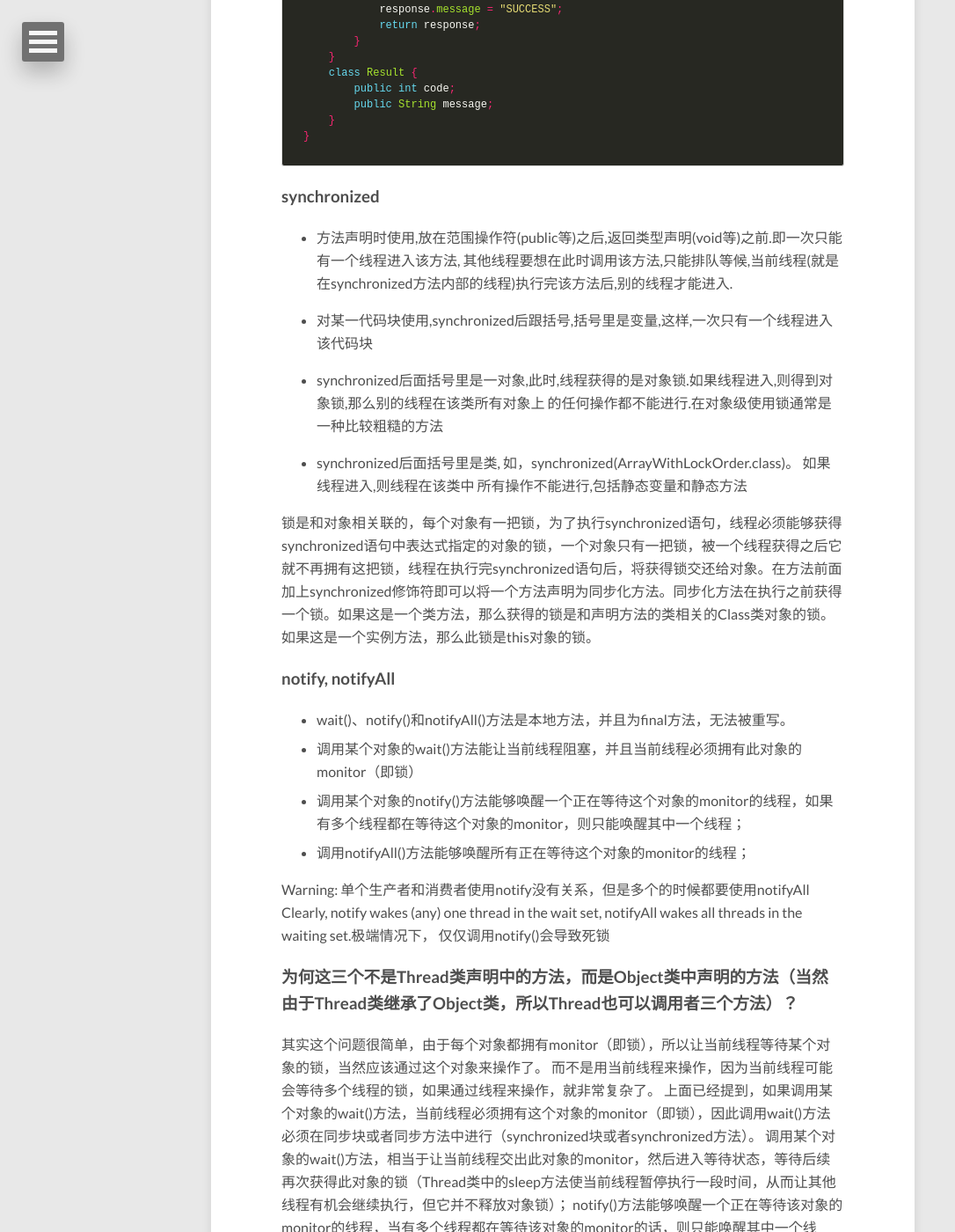
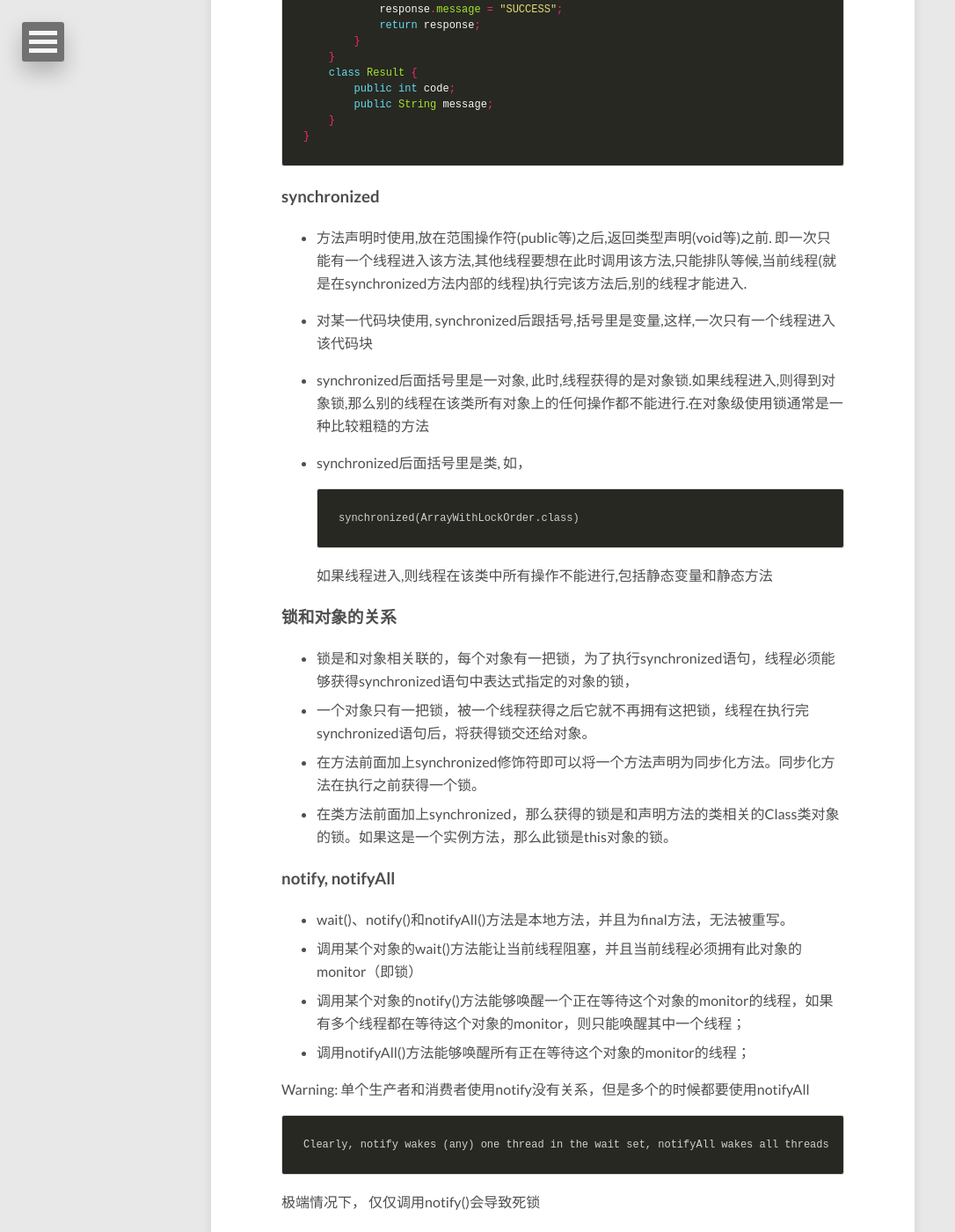
Before and after one commit to liao123abc/liao123abc.github.io, a Jekyll site: the page built from _posts/2017-09-10-Java-Thread.markdown, in a window 1280 px wide and 1400 px high, scrolled down 1809 px. Shown: the whole window at 88% size, without its empty margins (0-1086 px from the left). Built offline with Jekyll 4.4.1, drawn with Linux system fonts in a browser that asks for light colours; nearby versions of some CDN libraries; some of the changed text lies outside the part shown.

Commit message:
change thread markdown style

````diff
--- a/_posts/2017-09-10-Java-Thread.markdown
+++ b/_posts/2017-09-10-Java-Thread.markdown
@@ -90,18 +90,26 @@
 ```
 
 ### synchronized
-- 方法声明时使用,放在范围操作符(public等)之后,返回类型声明(void等)之前.即一次只能有一个线程进入该方法,
-  其他线程要想在此时调用该方法,只能排队等候,当前线程(就是在synchronized方法内部的线程)执行完该方法后,别的线程才能进入.
+- 方法声明时使用,放在范围操作符(public等)之后,返回类型声明(void等)之前.
+  即一次只能有一个线程进入该方法,其他线程要想在此时调用该方法,只能排队等候,当前线程(就是在synchronized方法内部的线程)执行完该方法后,别的线程才能进入.
 
-- 对某一代码块使用,synchronized后跟括号,括号里是变量,这样,一次只有一个线程进入该代码块
+- 对某一代码块使用,
+  synchronized后跟括号,括号里是变量,这样,一次只有一个线程进入该代码块
 
-- synchronized后面括号里是一对象,此时,线程获得的是对象锁.如果线程进入,则得到对象锁,那么别的线程在该类所有对象上
-  的任何操作都不能进行.在对象级使用锁通常是一种比较粗糙的方法
+- synchronized后面括号里是一对象,
+  此时,线程获得的是对象锁.如果线程进入,则得到对象锁,那么别的线程在该类所有对象上的任何操作都不能进行.在对象级使用锁通常是一种比较粗糙的方法
 
-- synchronized后面括号里是类, 如，synchronized(ArrayWithLockOrder.class)。 如果线程进入,则线程在该类中
-  所有操作不能进行,包括静态变量和静态方法
+- synchronized后面括号里是类, 如，
+```
+synchronized(ArrayWithLockOrder.class)
+```
+如果线程进入,则线程在该类中所有操作不能进行,包括静态变量和静态方法
 
-锁是和对象相关联的，每个对象有一把锁，为了执行synchronized语句，线程必须能够获得synchronized语句中表达式指定的对象的锁，一个对象只有一把锁，被一个线程获得之后它就不再拥有这把锁，线程在执行完synchronized语句后，将获得锁交还给对象。在方法前面加上synchronized修饰符即可以将一个方法声明为同步化方法。同步化方法在执行之前获得一个锁。如果这是一个类方法，那么获得的锁是和声明方法的类相关的Class类对象的锁。如果这是一个实例方法，那么此锁是this对象的锁。
+### 锁和对象的关系
+- 锁是和对象相关联的，每个对象有一把锁，为了执行synchronized语句，线程必须能够获得synchronized语句中表达式指定的对象的锁，
+- 一个对象只有一把锁，被一个线程获得之后它就不再拥有这把锁，线程在执行完synchronized语句后，将获得锁交还给对象。
+- 在方法前面加上synchronized修饰符即可以将一个方法声明为同步化方法。同步化方法在执行之前获得一个锁。
+- 在类方法前面加上synchronized，那么获得的锁是和声明方法的类相关的Class类对象的锁。如果这是一个实例方法，那么此锁是this对象的锁。
 
 ### notify, notifyAll
 - wait()、notify()和notifyAll()方法是本地方法，并且为final方法，无法被重写。
@@ -111,18 +119,24 @@
 
 Warning:
 单个生产者和消费者使用notify没有关系，但是多个的时候都要使用notifyAll
-Clearly, notify wakes (any) one thread in the wait set, notifyAll wakes all threads in the waiting set.极端情况下， 仅仅调用notify()会导致死锁
 
-### 为何这三个不是Thread类声明中的方法，而是Object类中声明的方法（当然由于Thread类继承了Object类，所以Thread也可以调用者三个方法）？
-其实这个问题很简单，由于每个对象都拥有monitor（即锁），所以让当前线程等待某个对象的锁，当然应该通过这个对象来操作了。
-而不是用当前线程来操作，因为当前线程可能会等待多个线程的锁，如果通过线程来操作，就非常复杂了。
-上面已经提到，如果调用某个对象的wait()方法，当前线程必须拥有这个对象的monitor（即锁），因此调用wait()方法必须在同步块或者同步方法中进行（synchronized块或者synchronized方法）。
-调用某个对象的wait()方法，相当于让当前线程交出此对象的monitor，然后进入等待状态，等待后续再次获得此对象的锁（Thread类中的sleep方法使当前线程暂停执行一段时间，从而让其他线程有机会继续执行，但它并不释放对象锁）；
-notify()方法能够唤醒一个正在等待该对象的monitor的线程，当有多个线程都在等待该对象的monitor的话，则只能唤醒其中一个线程，具体唤醒哪个线程则不得而知。
-同样地，调用某个对象的notify()方法，当前线程也必须拥有这个对象的monitor，因此调用notify()方法必须在同步块或者同步方法中进行（synchronized块或者synchronized方法）。
-nofityAll()方法能够唤醒所有正在等待该对象的monitor的线程，这一点与notify()方法是不同的。
-这里要注意一点：notify()和notifyAll()方法只是唤醒等待该对象的monitor的线程，并不决定哪个线程能够获取到monitor。
-一个线程被唤醒不代表立即获取了对象的monitor，只有等调用完notify()或者notifyAll()并退出synchronized块，释放对象锁后，其余线程才可获得锁执行。
+```
+Clearly, notify wakes (any) one thread in the wait set, notifyAll wakes all threads in the waiting set.
+```
+极端情况下， 仅仅调用notify()会导致死锁
+
+### wait()、notify()和notifyAll()方法是Object类中声明的方法
+为何这三个不是Thread类声明中的方法?
+其实这个问题很简单，
+- 由于每个对象都拥有monitor（即锁），所以让当前线程等待某个对象的锁，当然应该通过这个对象来操作了。
+- 当前线程可能会等待多个线程的锁，如果通过线程来操作，就非常复杂了。
+- 如果调用某个对象的wait()方法，当前线程必须拥有这个对象的monitor（即锁），因此调用wait()方法必须在同步块或者同步方法中进行（synchronized块或者synchronized方法）。
+- 调用某个对象的wait()方法，相当于让当前线程交出此对象的monitor，然后进入等待状态，等待后续再次获得此对象的锁(Thread类中的sleep方法使当前线程暂停执行一段时间，从而让其他线程有机会继续执行，但它并不释放对象锁)
+- notify()方法能够唤醒一个正在等待该对象的monitor的线程，当有多个线程都在等待该对象的monitor的话，则只能唤醒其中一个线程，具体唤醒哪个线程则不得而知。
+- 调用某个对象的notify()方法，当前线程也必须拥有这个对象的monitor，因此调用notify()方法必须在同步块或者同步方法中进行（synchronized块或者synchronized方法）。
+- nofityAll()方法能够唤醒所有正在等待该对象的monitor的线程，这一点与notify()方法是不同的。
+  这里要注意一点：notify()和notifyAll()方法只是唤醒等待该对象的monitor的线程，并不决定哪个线程能够获取到monitor。
+  一个线程被唤醒不代表立即获取了对象的monitor，只有等调用完notify()或者notifyAll()并退出synchronized块，释放对象锁后，其余线程才可获得锁执行。
 
 
 
````
